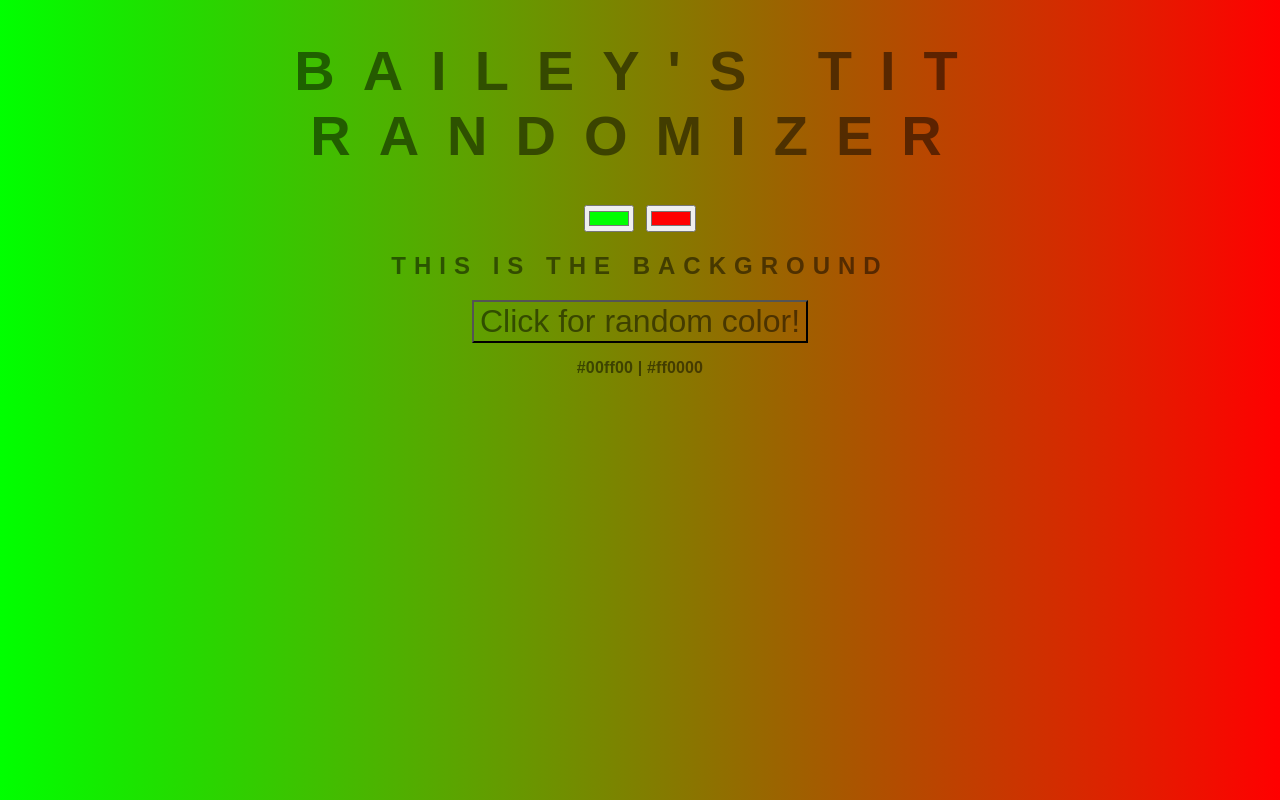
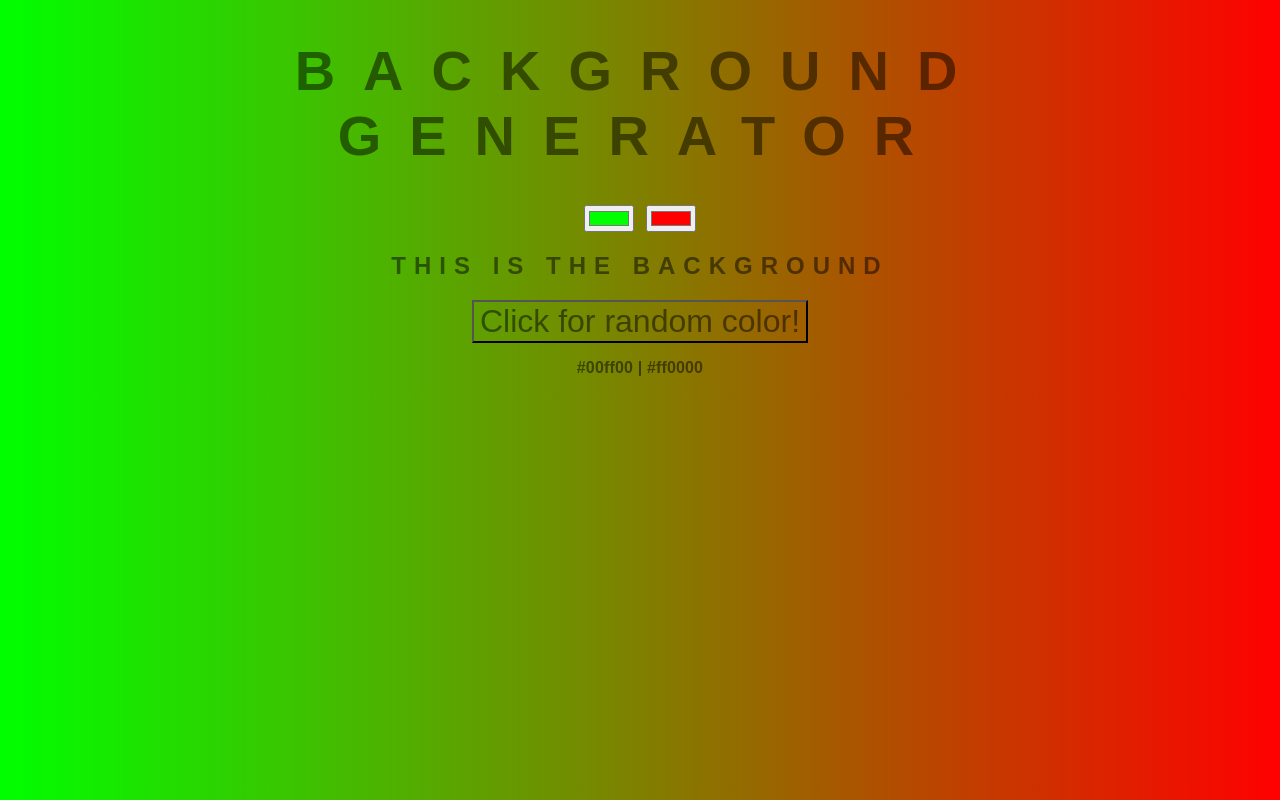
Before and after one commit to ChrisTague1/background-generator, a plain HTML site: page index.html in a window 1280 px wide. Drawn offline with Linux system fonts and the light colour scheme.

Commit message:
Changing text part two

```diff
--- a/index.html
+++ b/index.html
@@ -6,7 +6,7 @@
     <link rel="stylesheet" type="text/css" href="style.css">
 </head>
 <body id="gradient">
-    <h1>Bailey's Tit Randomizer</h1>
+    <h1>Background Generator</h1>
     <input class="color1" type="color" name="color1" value="#00ff00">
     <input class="color2" type="color" name="color2" value="#ff0000">
     <h2>This is the background</h2>
```
